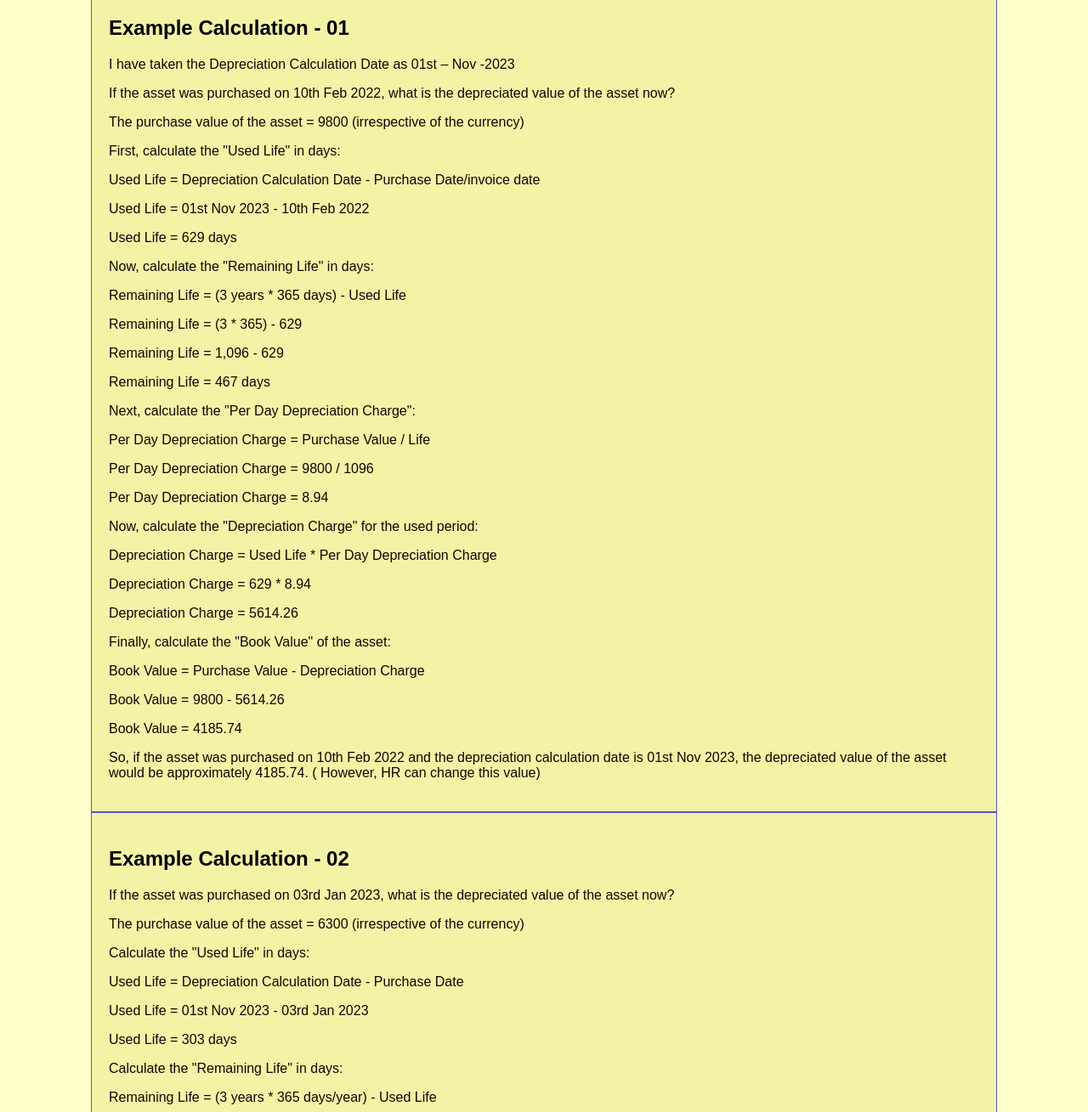
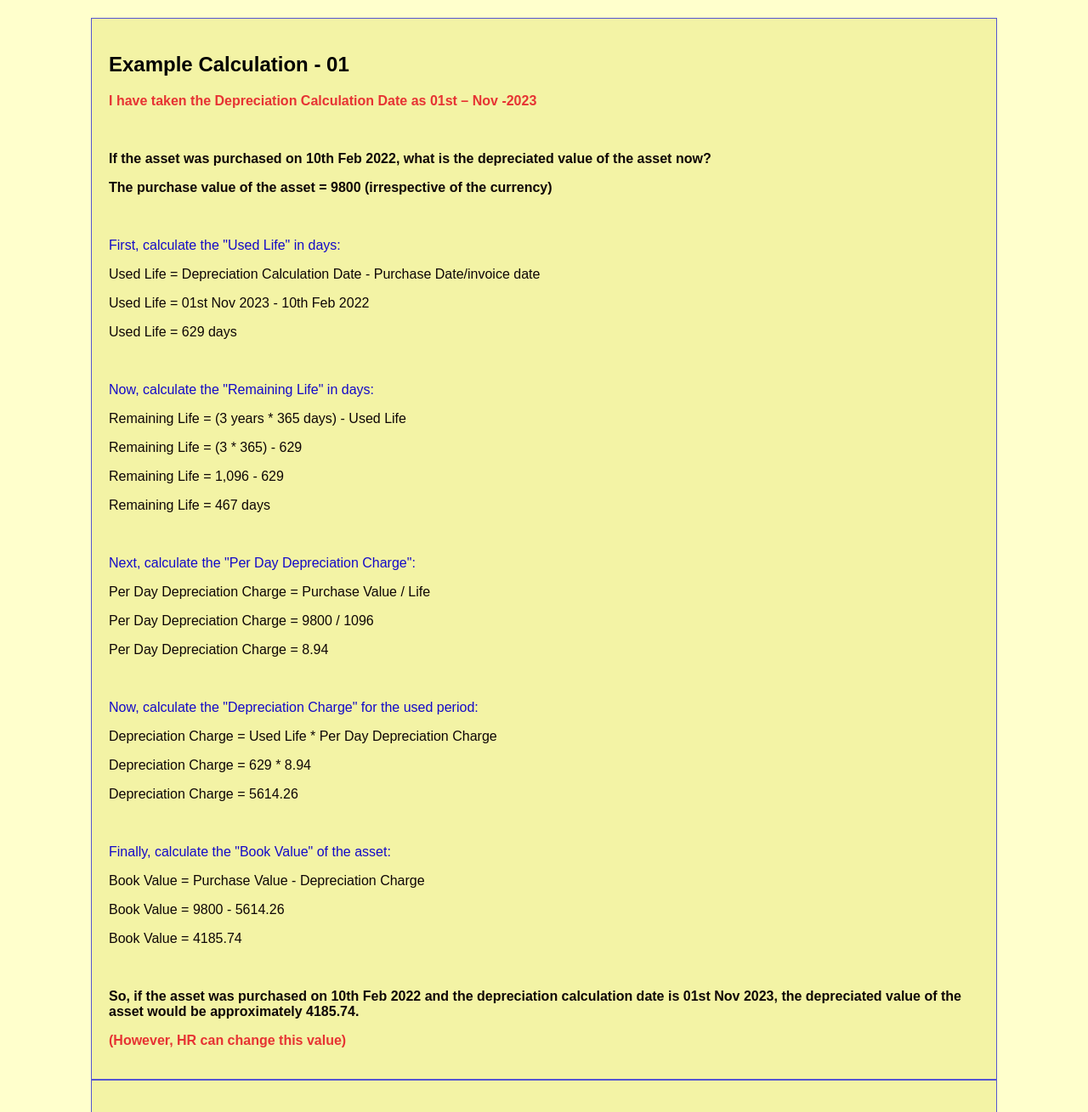
Before and after one commit to hanifaafrar/Depreciation-Cal, a plain HTML site: page example.html in a window 1280 px wide. Shown: the part 194-1503 px from the top of the page at 85% size. Drawn offline with Linux system fonts and the light colour scheme.

Commit message:
Update example.html

```diff
--- a/example.html
+++ b/example.html
@@ -37,7 +37,10 @@
 
 <body>
   <h1>Asset Depreciation Calculator</h1>
-
+  <a href="index.html" target="_blank">
+    <button>Go to Calculator</button>
+  </a>
+  <br />
   <div class="clock">
     <p>Current Date and Time:</p>
     <p id="datetime"></p>
@@ -45,60 +48,85 @@
 
   <div class="example">
     <h2>Example Calculation - 01</h2>
-    <p>I have taken the Depreciation Calculation Date as 01st – Nov -2023</p>
+    <p style="color: rgb(230, 51, 51);"><b>I have taken the Depreciation Calculation Date as 01st – Nov -2023</b></p>
+    <br />
 
-    <p>If the asset was purchased on 10th Feb 2022, what is the depreciated value of the asset now?</p>
-    <p>The purchase value of the asset = 9800 (irrespective of the currency)</p>
+    <p><b>If the asset was purchased on 10th Feb 2022, what is the depreciated value of the asset now?</b></p>
 
-    <p>First, calculate the "Used Life" in days:</p>
+    <p><b>The purchase value of the asset = 9800 (irrespective of the currency)</b></p>
+    <br/>
+
+    <p style="color: rgb(20, 10, 200);">First, calculate the "Used Life" in days:</p>
     <p>Used Life = Depreciation Calculation Date - Purchase Date/invoice date</p>
     <p>Used Life = 01st Nov 2023 - 10th Feb 2022</p>
     <p>Used Life = 629 days</p>
+    <br />
 
-    <p>Now, calculate the "Remaining Life" in days:</p>
+    <p style="color: rgb(20, 10, 200);">Now, calculate the "Remaining Life" in days:</p>
     <p>Remaining Life = (3 years * 365 days) - Used Life</p>
     <p>Remaining Life = (3 * 365) - 629</p>
     <p>Remaining Life = 1,096 - 629</p>
     <p>Remaining Life = 467 days</p>
+    <br />
 
-    <p>Next, calculate the "Per Day Depreciation Charge":</p>
+    <p style="color: rgb(20, 10, 200);">Next, calculate the "Per Day Depreciation Charge":</p>
     <p>Per Day Depreciation Charge = Purchase Value / Life</p>
     <p>Per Day Depreciation Charge = 9800 / 1096</p>
     <p>Per Day Depreciation Charge = 8.94</p>
+    <br />
 
-    <p>Now, calculate the "Depreciation Charge" for the used period:</p>
+    <p style="color: rgb(20, 10, 200);">Now, calculate the "Depreciation Charge" for the used period:</p>
     <p>Depreciation Charge = Used Life * Per Day Depreciation Charge</p>
     <p>Depreciation Charge = 629 * 8.94</p>
     <p>Depreciation Charge = 5614.26</p>
+    <br />
 
-    <p>Finally, calculate the "Book Value" of the asset:</p>
+    <p style="color: rgb(20, 10, 200);">Finally, calculate the "Book Value" of the asset:</p>
     <p>Book Value = Purchase Value - Depreciation Charge</p>
     <p>Book Value = 9800 - 5614.26</p>
     <p>Book Value = 4185.74</p>
+    <br />
 
-    <p>So, if the asset was purchased on 10th Feb 2022 and the depreciation calculation date is 01st Nov 2023, the depreciated value of the asset would be approximately 4185.74. ( However, HR can change this value)</p>
+    <p><b>So, if the asset was purchased on 10th Feb 2022 and the depreciation calculation date is 01st Nov 2023, the depreciated value of the asset would be approximately 4185.74.</b></p>
+    <p style="color: rgb(230, 51, 51);"><b>(However, HR can change this value)</b></p>
      </div>
 
      <div class="example">
         <h2>Example Calculation - 02</h2>
-    <p>If the asset was purchased on 03rd Jan 2023, what is the depreciated value of the asset now?</p>
-    <p>The purchase value of the asset = 6300 (irrespective of the currency)</p>
+        <p><b>If the asset was purchased on 03rd Jan 2023, what is the depreciated value of the asset now?</b></p>
+        <p><b>The purchase value of the asset = 6300 (irrespective of the currency)</b></p>
+        <br />
 
-    <p>Calculate the "Used Life" in days:</p>
+        <p style="color: rgb(20, 10, 200);">Calculate the "Used Life" in days:</p>
         <p>Used Life = Depreciation Calculation Date - Purchase Date</p>
         <p>Used Life = 01st Nov 2023 - 03rd Jan 2023</p>
         <p>Used Life = 303 days</p>
+        <br />
 
-    <p>Calculate the "Remaining Life" in days:</p>
+        <p style="color: rgb(20, 10, 200);">Calculate the "Remaining Life" in days:</p>
         <p>Remaining Life = (3 years * 365 days/year) - Used Life</p>
         <p>Remaining Life = (3 * 365) - 303</p>
         <p>Remaining Life = 1,095 - 303</p>
         <p>Remaining Life = 792 days</p>
+        <br />
 
-    <p>Calculate the "Per Day Depreciation Charge":</p>
+        <p style="color: rgb(20, 10, 200);">Calculate the "Per Day Depreciation Charge":</p>
         <p>Per Day Depreciation Charge = Purchase Value / Life</p>
         <p>Per Day Depreciation Charge = 6300 / 1095</p>
         <p>Per Day Depreciation Charge ≈ 5.75</p>
+        <br />
 
-    <p>Calculate the "Depreciation Charge" for the used period:</p>
+        <p style="color: rgb(20, 10, 200);">Calculate the "Depreciation Charge" for the used period:</p>
         <p>Depreciation Charge = Used Life * Per Day Depreciation Charge</p>
+        <p>Depreciation Charge = 303 * 5.75</p>
+        <p>Depreciation Charge ≈ 1748.25</p>
+        <br />
+
+        <p style="color: rgb(20, 10, 200);">Calculate the "Book Value" of the asset:</p>
+        <p>Book Value = Purchase Value - Depreciation Charge</p>
+        <p>Book Value = 6300 - 1748.25</p>
+        <p>Book Value ≈ 4551.75</p>
+        <br />
+
+        <p><b>So, if the asset was purchased on 03rd Jan 2023 and the depreciation calculation date is 01st Nov 2023, the depreciated value of the asset would be approximately 4551.75.</b></p>
+      </div>
```
Lines whose indentation alone changed are shown as unchanged.
